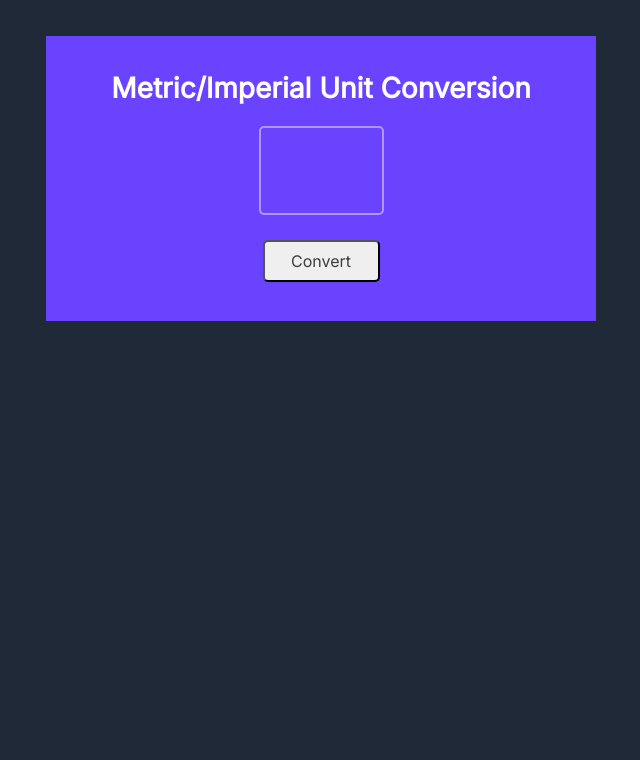
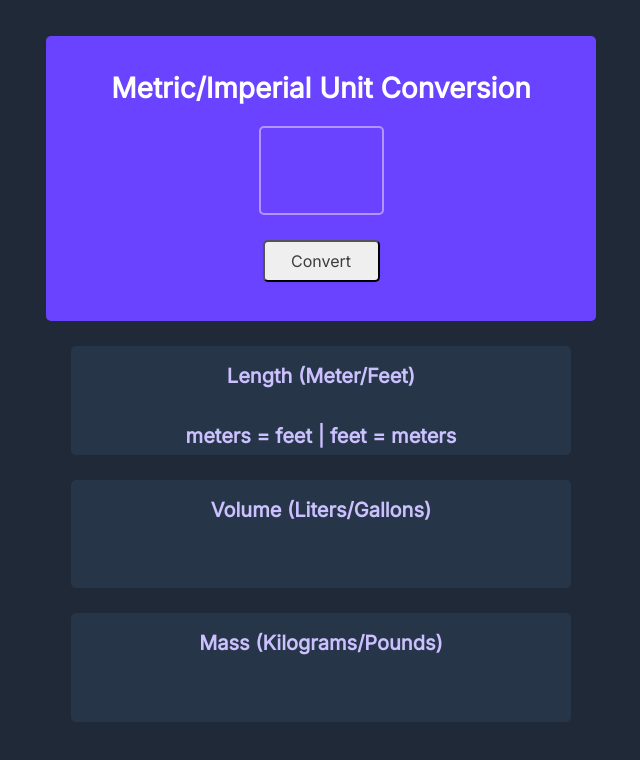
Before and after one commit to JaggedHorzion/Unit-Converter, a plain HTML site: page index.html in a window 1280 px wide. Shown: the whole page, without its empty margins (319-959 px from the left). Drawn offline with Linux system fonts and the light colour scheme.

Commit message:
First version of completed CSS

```diff
--- a/index.html
+++ b/index.html
@@ -15,6 +15,20 @@
             <input type="text" id="input-el"><br>
             <button id="input-btn">Convert</button>
         </div>
+        <div class="main">
+            <div class="unit-convertors" id="unit-convertor-one">
+                Length (Meter/Feet)
+            <div class="text" id="meter/feet">meters = feet | feet = meters</div>
+                </div>
+            <div class="unit-convertors" id="unit-convertor-two">
+                Volume (Liters/Gallons)
+
+            </div>
+            <div class="unit-convertors" id="unit-convertor-three">
+                Mass (Kilograms/Pounds)
+
+            </div>
+        </div>
     </div>
     <script src="script.js"></script>
 </body>
--- a/style.css
+++ b/style.css
@@ -5,9 +5,10 @@ body {
 
 .container {
     display: flex;
-    justify-content: center;
     text-align: center;
     margin-top: 36px;
+    align-items: center;
+    flex-direction: column;
 }
 
 .heading {
@@ -17,6 +18,7 @@ body {
     left: 0px;
     top: 0px;
     color: white;
+    border-radius: 5px;
 }
 
 h1 {
@@ -56,3 +58,24 @@ h1 {
     text-align: center;
     color: #FFFFFF;
 }
+
+
+.unit-convertors {
+    margin: 25px;
+    width: 500px;
+    height: 108.57px;
+    background: #273549;
+    border-radius: 5px;
+    font-family: 'Inter';
+    font-style: normal;
+    font-weight: 600;
+    font-size: 20px;
+    line-height: 20px;
+    text-align: center;
+    color: #CCC1FF;
+    line-height: 3;
+}
+
+h3 {
+    padding-top: 31px;
+}
```
